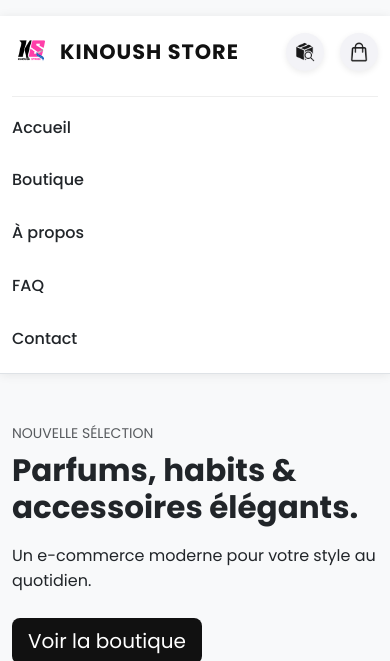
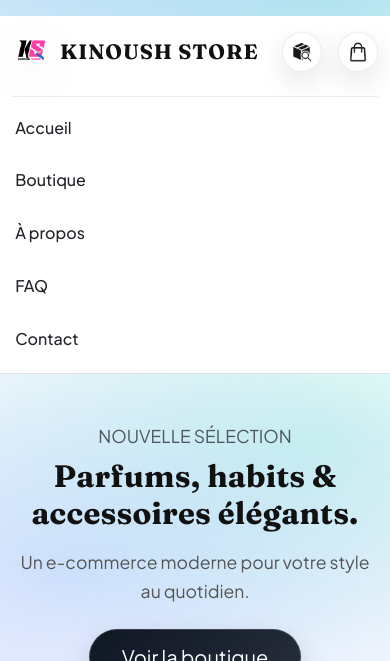
Before and after one commit to Konzopro7/kinoushstore, a Django app: page / in a window 390 px wide. Shown: the top 661 px of the page. Run offline with Django 5.2, Linux system fonts and the light colour scheme; data comes from the database, SQL or seed files in the repository.

Commit message:
UI: premium theme refresh

```diff
--- a/shop/static/css/style.css
+++ b/shop/static/css/style.css
@@ -602,3 +602,209 @@ header .container {
     margin-left: auto;
   }
 }
+
+/* ------------------------------------------------------------------
+   Theme v2 (Overrides) - more premium look without changing behavior
+   ------------------------------------------------------------------ */
+:root {
+  --bg: #0b0f1a;
+  --bg2: #0f1b2d;
+  --surface: #ffffff;
+  --surface2: rgba(255, 255, 255, 0.86);
+  --text: #0b1220;
+  --muted: rgba(11, 18, 32, 0.62);
+  --border: rgba(11, 18, 32, 0.10);
+  --shadow-sm: 0 8px 24px rgba(0, 0, 0, 0.10);
+  --shadow-md: 0 16px 40px rgba(0, 0, 0, 0.18);
+  --radius-lg: 22px;
+  --radius-md: 16px;
+  --radius-sm: 12px;
+  --brand: #2a6cff;
+  --brand2: #00d1b2;
+  --brand3: #ff2d55;
+}
+
+body {
+  font-family: "Plus Jakarta Sans", "Poppins", "Segoe UI", sans-serif;
+  background:
+    radial-gradient(1200px 600px at 20% -10%, rgba(42, 108, 255, 0.28), rgba(0, 0, 0, 0) 60%),
+    radial-gradient(1000px 500px at 85% 0%, rgba(0, 209, 178, 0.22), rgba(0, 0, 0, 0) 60%),
+    linear-gradient(180deg, #fbfcff 0%, #f6f8ff 40%, #f7f7fb 100%);
+  color: var(--text);
+}
+
+main {
+  min-height: 60vh;
+}
+
+/* Header: glassy + crisp */
+header {
+  backdrop-filter: blur(10px);
+  background: rgba(255, 255, 255, 0.72);
+  border-bottom: 1px solid rgba(11, 18, 32, 0.08);
+  box-shadow: none;
+}
+
+.brand-text {
+  font-family: "Fraunces", "Plus Jakarta Sans", "Poppins", serif;
+  letter-spacing: 0.6px;
+}
+
+.navbar-brand img {
+  filter: drop-shadow(0 10px 22px rgba(0, 0, 0, 0.10));
+}
+
+.main-nav a {
+  position: relative;
+  padding: 0.35rem 0.2rem;
+  color: rgba(11, 18, 32, 0.84);
+}
+
+.main-nav a::after {
+  content: "";
+  position: absolute;
+  left: 0.2rem;
+  right: 0.2rem;
+  bottom: 0.12rem;
+  height: 2px;
+  border-radius: 2px;
+  background: linear-gradient(90deg, var(--brand), var(--brand2));
+  transform: scaleX(0);
+  transform-origin: left;
+  transition: transform 0.2s ease;
+  opacity: 0.9;
+}
+
+.main-nav a:hover::after {
+  transform: scaleX(1);
+}
+
+.icon-bar {
+  gap: 14px;
+}
+
+.header-icon {
+  width: 40px;
+  height: 40px;
+  background: rgba(255, 255, 255, 0.9);
+  border: 1px solid rgba(11, 18, 32, 0.08);
+  box-shadow: 0 10px 28px rgba(11, 18, 32, 0.10);
+}
+
+.header-icon:hover {
+  background: rgba(11, 18, 32, 0.92);
+}
+
+/* Buttons */
+.btn {
+  border-radius: 999px;
+}
+
+.btn-dark {
+  background: linear-gradient(135deg, rgba(11, 18, 32, 0.98), rgba(11, 18, 32, 0.88));
+  border: 1px solid rgba(255, 255, 255, 0.14);
+  box-shadow: 0 14px 30px rgba(11, 18, 32, 0.18);
+}
+
+.btn-dark:hover {
+  background: linear-gradient(135deg, rgba(42, 108, 255, 0.95), rgba(0, 209, 178, 0.75));
+}
+
+.btn-outline-dark {
+  border-color: rgba(11, 18, 32, 0.25);
+  color: rgba(11, 18, 32, 0.9);
+}
+
+.btn-outline-dark:hover {
+  border-color: rgba(11, 18, 32, 0.10);
+  background: rgba(11, 18, 32, 0.06);
+}
+
+/* Cards */
+.card {
+  border-radius: var(--radius-lg);
+  border: 1px solid rgba(11, 18, 32, 0.08);
+  box-shadow: 0 14px 34px rgba(11, 18, 32, 0.08);
+}
+
+.card:hover {
+  transform: translateY(-8px);
+  box-shadow: 0 22px 48px rgba(11, 18, 32, 0.14);
+}
+
+.card-img-top {
+  height: auto;
+  aspect-ratio: 4 / 5;
+}
+
+/* Forms */
+.form-control,
+.form-select {
+  border-radius: 14px;
+  border-color: rgba(11, 18, 32, 0.14);
+}
+
+.form-control:focus,
+.form-select:focus {
+  border-color: rgba(42, 108, 255, 0.55);
+  box-shadow: 0 0 0 0.25rem rgba(42, 108, 255, 0.14);
+}
+
+/* Home hero */
+.hero-section.hero-home {
+  background:
+    radial-gradient(900px 450px at 15% 30%, rgba(42, 108, 255, 0.20), rgba(0, 0, 0, 0) 60%),
+    radial-gradient(800px 420px at 80% 10%, rgba(0, 209, 178, 0.18), rgba(0, 0, 0, 0) 55%),
+    linear-gradient(180deg, rgba(255, 255, 255, 0.88), rgba(255, 255, 255, 0.72));
+  border-bottom: 1px solid rgba(11, 18, 32, 0.06);
+}
+
+.hero-section.hero-home .display-5 {
+  font-family: "Fraunces", "Plus Jakarta Sans", serif;
+  letter-spacing: 0.2px;
+}
+
+.hero-section.hero-home img.img-fluid {
+  border-radius: 28px;
+  box-shadow: 0 24px 60px rgba(11, 18, 32, 0.18);
+}
+
+/* Gender tiles */
+.gender-tile {
+  border-radius: 26px;
+  box-shadow: 0 22px 58px rgba(11, 18, 32, 0.14);
+}
+
+.gender-tile img {
+  height: 320px;
+}
+
+.gender-label {
+  font-family: "Fraunces", "Plus Jakarta Sans", serif;
+  font-weight: 700;
+  letter-spacing: 0.2px;
+  padding: 1.2rem 1rem;
+}
+
+/* Subtle page entrance */
+@keyframes fadeUp {
+  from { opacity: 0; transform: translateY(10px); }
+  to { opacity: 1; transform: translateY(0); }
+}
+
+main > * {
+  animation: fadeUp 0.35s ease both;
+}
+
+/* Mobile polish */
+@media (max-width: 768px) {
+  header {
+    background: rgba(255, 255, 255, 0.88);
+  }
+  .hero-section.hero-home img.img-fluid {
+    border-radius: 22px;
+  }
+  .gender-tile img {
+    height: 220px;
+  }
+}
--- a/shop/templates/core/base.html
+++ b/shop/templates/core/base.html
@@ -70,7 +70,7 @@
 
 
 
-  <link href="https://fonts.googleapis.com/css2?family=Poppins:wght@400;500;600;700&display=swap" rel="stylesheet">
+  <link href="https://fonts.googleapis.com/css2?family=Fraunces:opsz,wght@9..144,500..800&family=Plus+Jakarta+Sans:wght@400;500;600;700&display=swap" rel="stylesheet">
 
 
 
--- a/shop/templates/shop/home.html
+++ b/shop/templates/shop/home.html
@@ -64,7 +64,7 @@
 
 
 
-<section class="py-5 bg-light">
+<section class="py-5 bg-light hero-section hero-home">
 
 
 
```
